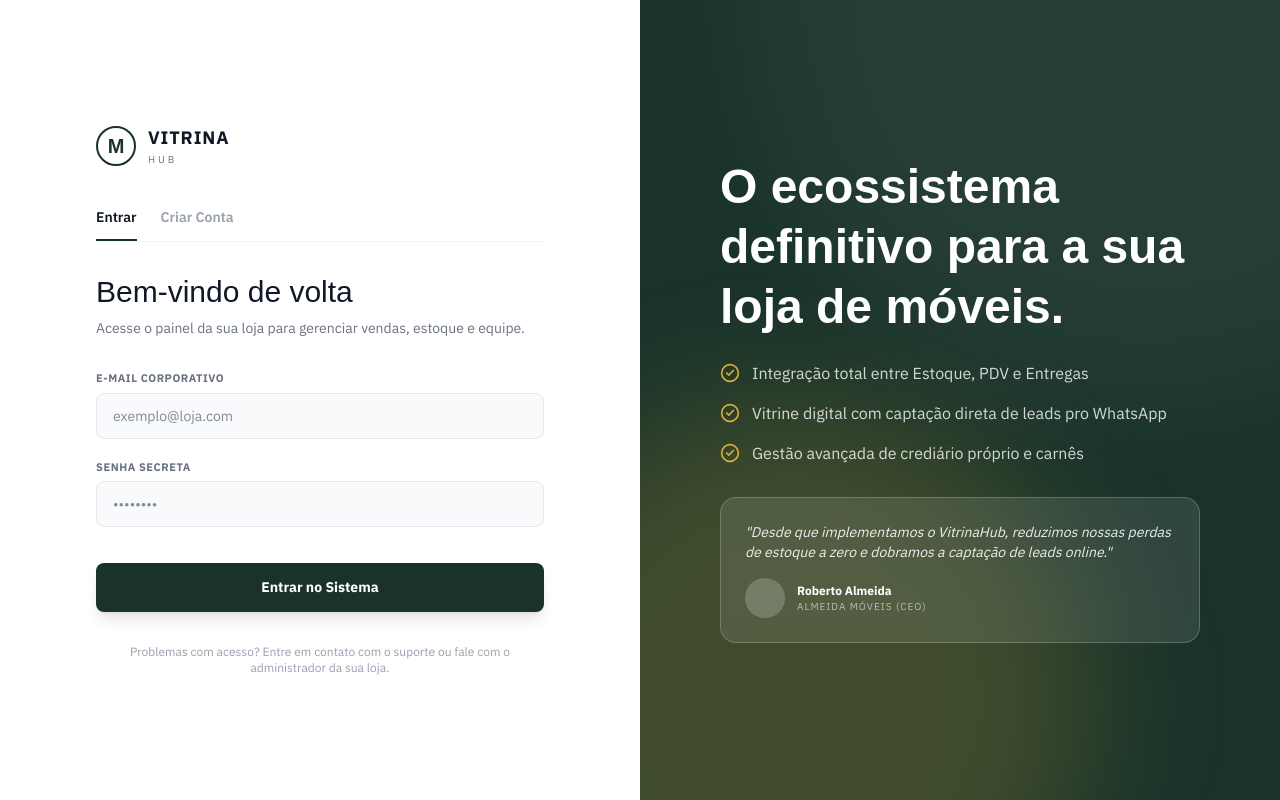
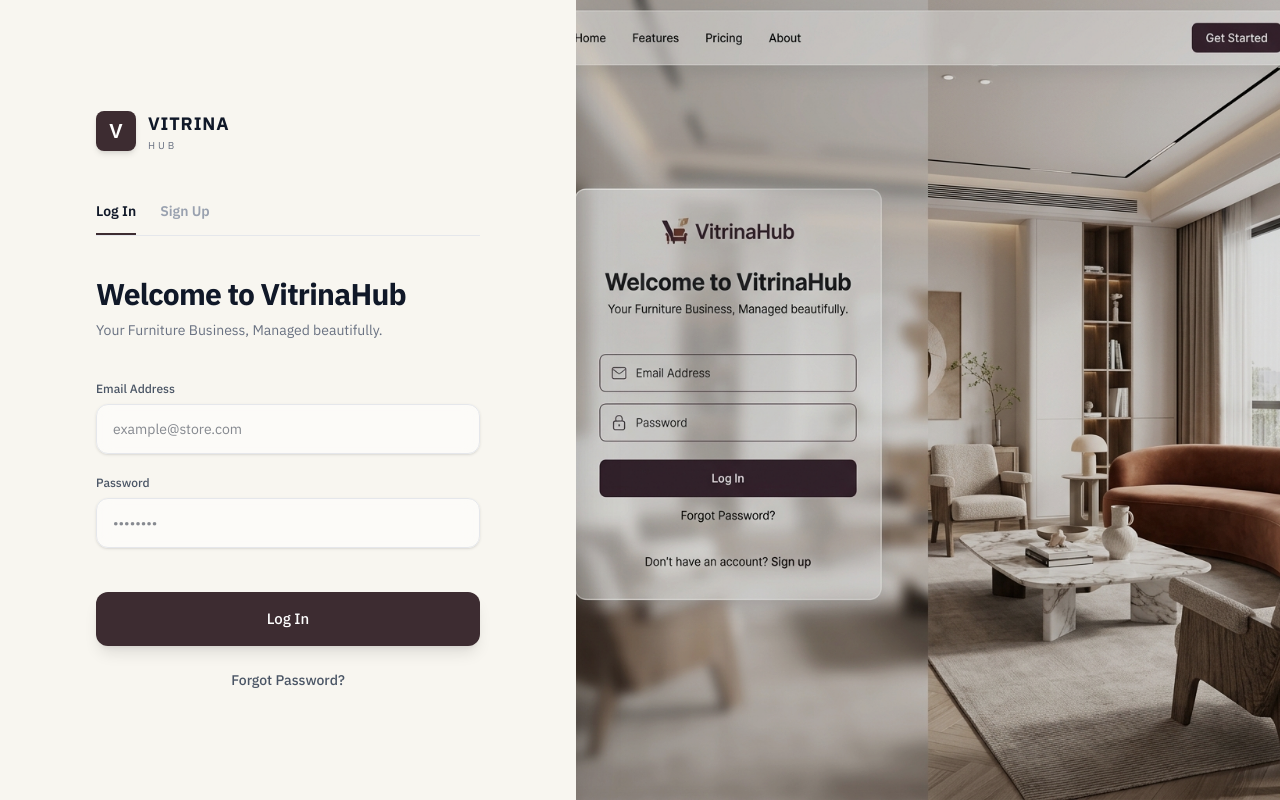
Before and after one commit to marcioholm/lojas-de-moveis, a Next.js app: page /login in a window 1280 px wide. Built offline with nearby package versions, Linux system fonts and the light colour scheme; a web font is replaced by a local one.

Commit message:
Redesign login page for VitrinaHub

```diff
--- a/src/app/globals.css
+++ b/src/app/globals.css
@@ -37,8 +37,8 @@
     --text-muted: #8a9690;
     --border: #ddd8ce;
     --border-light: #e8e4db;
-    --primary: #1a332a;
-    --primary-hover: #2d5e4a;
+    --primary: #3d2c31;
+    --primary-hover: #543e45;
     --accent: #c8a54e;
     --accent-light: #f5edda;
     --success: #2d7a52;
--- a/src/app/login/page.tsx
+++ b/src/app/login/page.tsx
@@ -1,7 +1,6 @@
 'use client'
 
 import { useState } from 'react'
-import { CheckCircle2 } from 'lucide-react'
 import { login, signUp } from './actions'
 
 export default function LoginPage() {
@@ -32,13 +31,13 @@
   }
 
   return (
-    <div className="flex min-h-screen bg-white">
-      {/* Coluna Esquerda - Formulário */}
-      <div className="w-full lg:w-1/2 flex flex-col justify-center px-8 sm:px-16 lg:px-24">
+    <div className="flex min-h-screen bg-[#f8f6f0]">
+      {/* Coluna Esquerda - Formulário com Glassmorphism leve */}
+      <div className="w-full lg:w-[45%] flex flex-col justify-center px-8 sm:px-16 lg:px-24 z-10 bg-[#f8f6f0] shadow-2xl relative">
         <div className="max-w-md w-full mx-auto">
-          <div className="mb-10 flex items-center gap-3">
-            <div className="w-10 h-10 rounded-full border-2 border-[var(--primary)] flex items-center justify-center text-[var(--primary)] font-serif font-bold text-xl">
-              M
+          <div className="mb-12 flex items-center gap-3">
+            <div className="w-10 h-10 rounded-lg bg-[var(--primary)] flex items-center justify-center text-white font-serif font-bold text-xl shadow-md">
+              V
             </div>
             <div>
               <b className="block text-gray-900 text-lg font-bold tracking-wider uppercase">Vitrina</b>
@@ -46,63 +45,63 @@
             </div>
           </div>
 
-          <div className="flex gap-6 mb-8 border-b border-gray-100">
+          <div className="flex gap-6 mb-10 border-b border-gray-200">
             <button
               type="button"
               onClick={() => setTab('login')}
               className={`pb-3 font-semibold text-sm border-b-2 transition-all ${tab === 'login' ? 'border-[var(--primary)] text-gray-900' : 'border-transparent text-gray-400 hover:text-gray-600'}`}
             >
-              Entrar
+              Log In
             </button>
             <button
               type="button"
               onClick={() => setTab('signup')}
               className={`pb-3 font-semibold text-sm border-b-2 transition-all ${tab === 'signup' ? 'border-[var(--primary)] text-gray-900' : 'border-transparent text-gray-400 hover:text-gray-600'}`}
             >
-              Criar Conta
+              Sign Up
             </button>
           </div>
 
-          <h1 className="font-serif text-3xl mb-2 text-gray-900">
-            {tab === 'login' ? 'Bem-vindo de volta' : 'Comece agora'}
+          <h1 className="font-sans text-3xl font-bold tracking-tight mb-2 text-gray-900">
+            {tab === 'login' ? 'Welcome to VitrinaHub' : 'Get Started'}
           </h1>
-          <p className="text-gray-500 text-sm mb-8">
+          <p className="text-gray-500 text-sm mb-10">
             {tab === 'login'
-              ? 'Acesse o painel da sua loja para gerenciar vendas, estoque e equipe.'
-              : 'Crie seu acesso administrativo para configurar a sua loja no sistema.'}
+              ? 'Your Furniture Business, Managed beautifully.'
+              : 'Create your administrative access to configure your store.'}
           </p>
 
           <form action={handleSubmit} className="flex flex-col gap-5">
             <div className="flex flex-col gap-1.5">
-              <label className="text-[11px] font-bold text-gray-500 uppercase tracking-wider">E-mail Corporativo</label>
+              <label className="text-[12px] font-medium text-gray-600">Email Address</label>
               <input
                 type="email"
                 name="email"
                 required
-                className="w-full px-4 py-3 border border-gray-200 rounded-lg bg-gray-50 text-gray-900 text-sm outline-none focus:bg-white focus:border-[var(--primary)] focus:ring-4 focus:ring-[var(--primary)]/10 transition-all"
-                placeholder="exemplo@loja.com"
+                className="w-full px-4 py-3.5 border border-gray-200 rounded-xl bg-white/50 backdrop-blur-sm text-gray-900 text-sm outline-none focus:bg-white focus:border-[var(--primary)] focus:ring-4 focus:ring-[var(--primary)]/10 transition-all shadow-sm"
+                placeholder="example@store.com"
               />
             </div>
 
             <div className="flex flex-col gap-1.5">
-              <label className="text-[11px] font-bold text-gray-500 uppercase tracking-wider">Senha Secreta</label>
+              <label className="text-[12px] font-medium text-gray-600">Password</label>
               <input
                 type="password"
                 name="password"
                 required
-                className="w-full px-4 py-3 border border-gray-200 rounded-lg bg-gray-50 text-gray-900 text-sm outline-none focus:bg-white focus:border-[var(--primary)] focus:ring-4 focus:ring-[var(--primary)]/10 transition-all"
+                className="w-full px-4 py-3.5 border border-gray-200 rounded-xl bg-white/50 backdrop-blur-sm text-gray-900 text-sm outline-none focus:bg-white focus:border-[var(--primary)] focus:ring-4 focus:ring-[var(--primary)]/10 transition-all shadow-sm"
                 placeholder="••••••••"
               />
             </div>
 
             {error && (
-              <div className="p-3 bg-red-50 text-red-600 text-sm rounded-lg font-medium border border-red-100">
+              <div className="p-3 bg-red-50 text-red-600 text-sm rounded-xl font-medium border border-red-100">
                 {error}
               </div>
             )}
 
             {success && (
-              <div className="p-3 bg-green-50 text-green-700 text-sm rounded-lg font-medium border border-green-200">
+              <div className="p-3 bg-green-50 text-green-700 text-sm rounded-xl font-medium border border-green-200">
                 {success}
               </div>
             )}
@@ -110,61 +109,28 @@
             <button
               type="submit"
               disabled={loading}
-              className="mt-4 w-full py-3.5 px-4 bg-[var(--primary)] text-white font-bold text-[14px] rounded-lg hover:bg-[var(--primary-hover)] transition-all shadow-lg shadow-[var(--primary)]/30 disabled:opacity-70 flex justify-center active:scale-[0.98]"
+              className="mt-6 w-full py-4 px-4 bg-[var(--primary)] text-white font-medium text-[15px] rounded-xl hover:bg-[var(--primary-hover)] transition-all shadow-lg shadow-[var(--primary)]/20 disabled:opacity-70 flex justify-center active:scale-[0.98]"
             >
               {loading
-                ? 'Processando...'
-                : tab === 'login' ? 'Entrar no Sistema' : 'Criar minha conta'}
+                ? 'Processing...'
+                : tab === 'login' ? 'Log In' : 'Sign Up'}
             </button>
           </form>
 
-          <p className="text-xs text-gray-400 mt-8 text-center">
-            Problemas com acesso? Entre em contato com o suporte ou fale com o administrador da sua loja.
-          </p>
+          {tab === 'login' && (
+            <p className="text-sm font-medium text-gray-600 mt-6 text-center cursor-pointer hover:text-gray-900 transition-colors">
+              Forgot Password?
+            </p>
+          )}
         </div>
       </div>
 
-      {/* Coluna Direita - Ilustração / Cover */}
-      <div className="hidden lg:flex w-1/2 relative bg-[var(--primary)] overflow-hidden">
-        {/* Abstract Pattern Background */}
-        <div className="absolute inset-0 opacity-10 bg-[radial-gradient(circle_at_center,_var(--tw-gradient-stops))] from-white via-transparent to-transparent opacity-30"></div>
-        <div className="absolute top-0 right-0 w-[800px] h-[800px] bg-white/5 rounded-full blur-3xl -translate-y-1/2 translate-x-1/3"></div>
-        <div className="absolute bottom-0 left-0 w-[600px] h-[600px] bg-[#D4AF37]/20 rounded-full blur-3xl translate-y-1/3 -translate-x-1/4"></div>
-
-        <div className="relative z-10 flex flex-col justify-center px-20 text-white h-full w-full">
-          <div className="max-w-lg">
-            <h2 className="font-serif text-5xl font-bold leading-tight mb-6">
-              O ecossistema definitivo para a sua loja de móveis.
-            </h2>
-            <ul className="space-y-4 mb-8 text-white/80">
-              <li className="flex items-center gap-3">
-                <CheckCircle2 className="text-[#D4AF37]" size={20} />
-                <span>Integração total entre Estoque, PDV e Entregas</span>
-              </li>
-              <li className="flex items-center gap-3">
-                <CheckCircle2 className="text-[#D4AF37]" size={20} />
-                <span>Vitrine digital com captação direta de leads pro WhatsApp</span>
-              </li>
-              <li className="flex items-center gap-3">
-                <CheckCircle2 className="text-[#D4AF37]" size={20} />
-                <span>Gestão avançada de crediário próprio e carnês</span>
-              </li>
-            </ul>
-
-            <div className="p-6 bg-white/10 backdrop-blur-md rounded-2xl border border-white/20">
-              <p className="italic text-sm text-white/90">
-                "Desde que implementamos o VitrinaHub, reduzimos nossas perdas de estoque a zero e dobramos a captação de leads online."
-              </p>
-              <div className="mt-4 flex items-center gap-3">
-                <div className="w-10 h-10 bg-white/20 rounded-full"></div>
-                <div>
-                  <p className="text-xs font-bold text-white">Roberto Almeida</p>
-                  <p className="text-[10px] text-white/60 uppercase tracking-widest">Almeida Móveis (CEO)</p>
-                </div>
-              </div>
-            </div>
-          </div>
-        </div>
+      {/* Coluna Direita - Imagem Fotográfica de Fundo */}
+      <div
+        className="hidden lg:block lg:w-[55%] bg-cover bg-center relative"
+        style={{ backgroundImage: "url('/login-bg.jpg')" }}
+      >
+        <div className="absolute inset-0 bg-black/10"></div>
       </div>
     </div>
   )
```
Also changed, not shown: public/login-bg.jpg (added).
